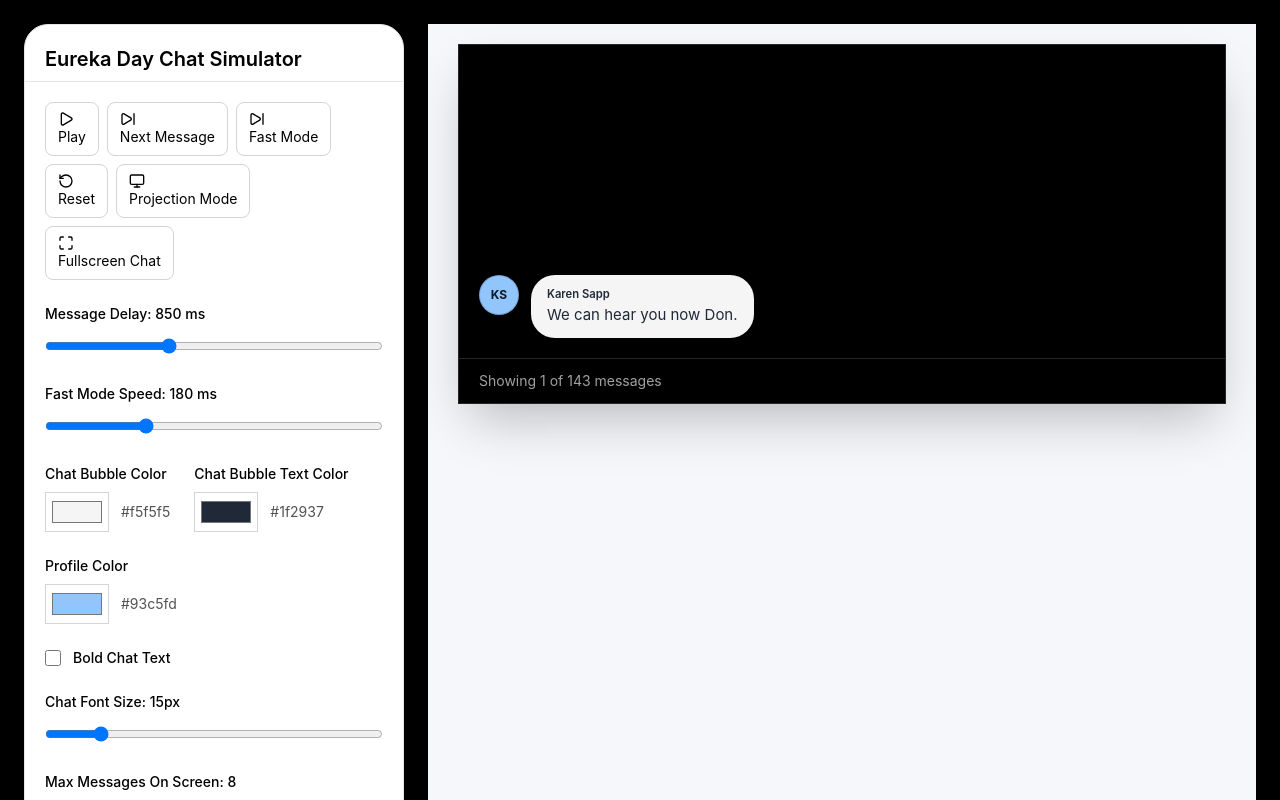
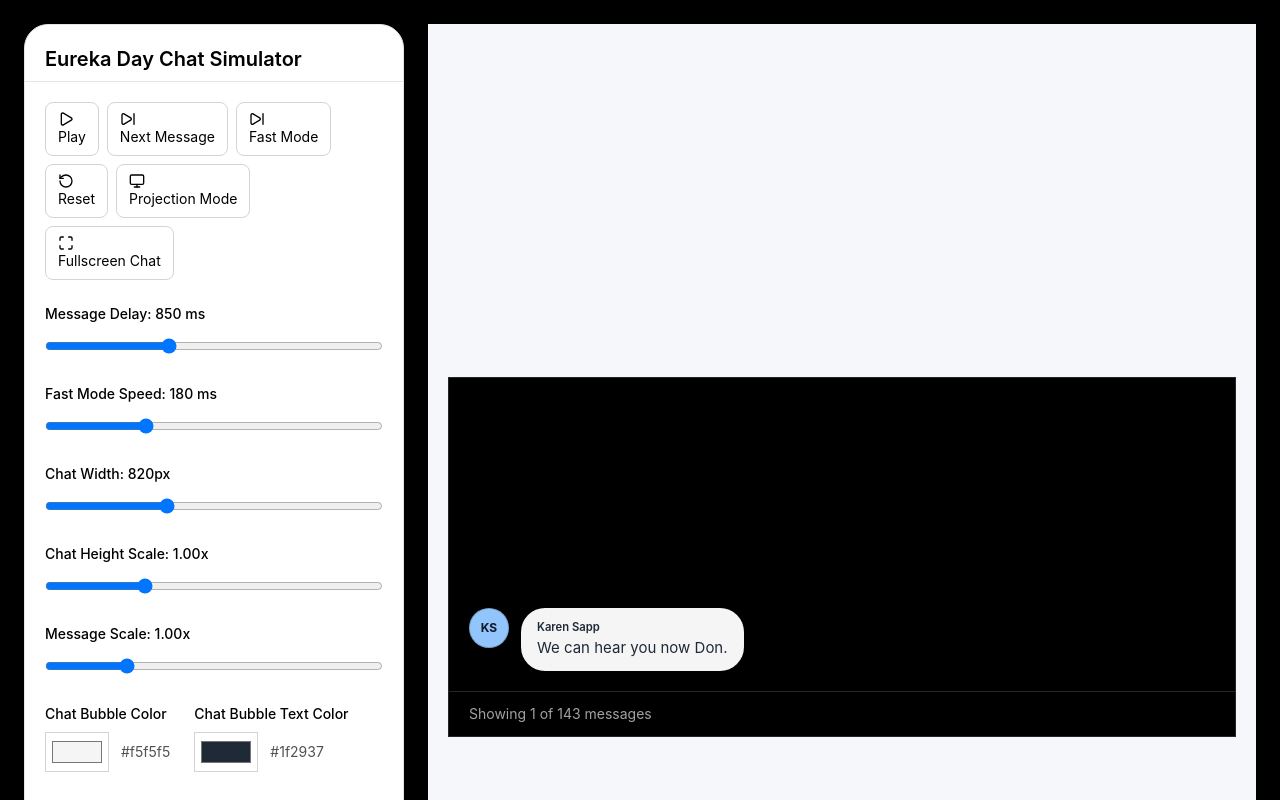
Before and after one commit to caseydalke-hue/Eureka, a React (Vite) app: page / in a window 1280 px wide. Both pictures are taken after a click on the button "Next Message". Shown: the top 800 px of the page. Built offline with nearby package versions, Linux system fonts and the light colour scheme.

Commit message:
Update Eureka Day chat simulator layout and scaling controls

```diff
--- a/src/App.tsx
+++ b/src/App.tsx
@@ -9,6 +9,7 @@ const Button = ({ children, onClick, className = "", variant, ...props }: any) =
     {children}
   </button>
 );
+
 const Card = ({ children, className = "" }: any) => (
   <div className={`bg-white border border-neutral-200 rounded-2xl ${className}`}>{children}</div>
 );
@@ -24,6 +25,7 @@ const CardTitle = ({ children, className = "" }: any) => (
 const CardContent = ({ children, className = "" }: any) => (
   <div className={`p-5 ${className}`}>{children}</div>
 );
+
 const Slider = ({ min, max, step, value, onValueChange }: any) => (
   <input
     type="range"
@@ -35,6 +37,7 @@ const Slider = ({ min, max, step, value, onValueChange }: any) => (
     className="w-full"
   />
 );
+
 import { Play, Pause, RotateCcw, SkipForward, Monitor, Maximize } from "lucide-react";
 import { motion, AnimatePresence } from "framer-motion";
 
@@ -284,8 +287,6 @@ function getAvatarStyle(profileColor: string) {
   };
 }
 
-
-
 export default function EurekaDayChatSimulator() {
   const [messages] = useState<Message[]>(seedMessages);
   const [visibleCount, setVisibleCount] = useState(0);
@@ -300,12 +301,15 @@ export default function EurekaDayChatSimulator() {
   const [bubbleTextColor, setBubbleTextColor] = useState("#1f2937");
   const [isBubbleTextBold, setIsBubbleTextBold] = useState(false);
   const [chatFontSize, setChatFontSize] = useState(15);
+  const [chatHeightScale, setChatHeightScale] = useState(1);
+  const [messageScale, setMessageScale] = useState(1);
+  const [chatWidth, setChatWidth] = useState(820);
   const [isProjectionMode, setIsProjectionMode] = useState(false);
   const [projectionNotice, setProjectionNotice] = useState("");
+
   const timerRef = useRef<number | null>(null);
   const chatWindowRef = useRef<HTMLDivElement | null>(null);
 
-  // Spacebar = Next Message (QLab-style operator advance)
   useEffect(() => {
     const handler = (e: KeyboardEvent) => {
       if (e.code === "Space") {
@@ -347,7 +351,6 @@ export default function EurekaDayChatSimulator() {
     if (visibleCount >= messages.length) setIsPlaying(false);
   }, [visibleCount, messages.length]);
 
-
   const toggleFastMode = () => {
     setIsPlaying(false);
     setIsFastMode((f) => !f);
@@ -361,7 +364,9 @@ export default function EurekaDayChatSimulator() {
     if (!chatWindowRef.current) return;
 
     if (!document.fullscreenEnabled) {
-      setProjectionNotice("Fullscreen is blocked in this preview. It should work in a normal browser tab on your own site.");
+      setProjectionNotice(
+        "Fullscreen is blocked in this preview. It should work in a normal browser tab on your own site."
+      );
       return;
     }
 
@@ -374,11 +379,11 @@ export default function EurekaDayChatSimulator() {
         setProjectionNotice("");
       }
     } catch (error) {
-      setProjectionNotice("Fullscreen is blocked in this preview. It should work in a normal browser tab on your own site.");
+      setProjectionNotice(
+        "Fullscreen is blocked in this preview. It should work in a normal browser tab on your own site."
+      );
     }
   };
-
-
 
   return (
     <div className="min-h-screen bg-black p-6">
@@ -387,12 +392,10 @@ export default function EurekaDayChatSimulator() {
           <CardHeader>
             <CardTitle className="text-xl">Eureka Day Chat Simulator</CardTitle>
           </CardHeader>
+
           <CardContent className="space-y-6">
             <div className="flex flex-wrap gap-2">
-                <Button
-                  onClick={() => setIsPlaying((p) => !p)}
-                  className="rounded-2xl"
-                >
+              <Button onClick={() => setIsPlaying((p) => !p)} className="rounded-2xl">
                 {isPlaying ? (
                   <>
                     <Pause className="mr-2 h-4 w-4" /> Pause
@@ -447,14 +450,11 @@ export default function EurekaDayChatSimulator() {
                 onClick={toggleProjectionMode}
                 className="rounded-2xl"
               >
-                  <Monitor className="mr-2 h-4 w-4" /> {isProjectionMode ? "Exit Projection" : "Projection Mode"}
+                <Monitor className="mr-2 h-4 w-4" />{" "}
+                {isProjectionMode ? "Exit Projection" : "Projection Mode"}
               </Button>
 
-                <Button
-                  variant="outline"
-                  onClick={openFullscreenChat}
-                  className="rounded-2xl"
-                >
+              <Button variant="outline" onClick={openFullscreenChat} className="rounded-2xl">
                 <Maximize className="mr-2 h-4 w-4" /> Fullscreen Chat
               </Button>
             </div>
@@ -484,6 +484,41 @@ export default function EurekaDayChatSimulator() {
                 step={10}
                 value={[fastDelay]}
                 onValueChange={(v: number[]) => setFastDelay(v[0])}
+              />
+            </div>
+
+            <div className="space-y-3">
+              <div className="text-sm font-medium">Chat Width: {chatWidth}px</div>
+              <Slider
+                min={500}
+                max={1400}
+                step={10}
+                value={[chatWidth]}
+                onValueChange={(v: number[]) => setChatWidth(v[0])}
+              />
+            </div>
+
+            <div className="space-y-3">
+              <div className="text-sm font-medium">
+                Chat Height Scale: {chatHeightScale.toFixed(2)}x
+              </div>
+              <Slider
+                min={0.6}
+                max={2}
+                step={0.05}
+                value={[chatHeightScale]}
+                onValueChange={(v: number[]) => setChatHeightScale(v[0])}
+              />
+            </div>
+
+            <div className="space-y-3">
+              <div className="text-sm font-medium">Message Scale: {messageScale.toFixed(2)}x</div>
+              <Slider
+                min={0.7}
+                max={2}
+                step={0.05}
+                value={[messageScale]}
+                onValueChange={(v: number[]) => setMessageScale(v[0])}
               />
             </div>
 
@@ -566,20 +601,36 @@ export default function EurekaDayChatSimulator() {
 
         <div
           ref={chatWindowRef}
-          className={`${isProjectionMode ? "bg-black p-0 shadow-none ring-0" : "bg-[#f5f7fb] p-5 shadow-xl ring-1 ring-black/5"}`}>
-          <div className="mx-auto flex h-[45vh] max-w-3xl flex-col overflow-hidden border border-neutral-800 bg-black shadow-2xl">
-            <div className="hidden">
-              <div>
-                <div className="text-lg font-semibold text-neutral-900">Eureka Day Community</div>
-                <div className="text-sm text-neutral-500">Live Stream Chat</div>
-              </div>
-              <div className="rounded-full bg-red-100 px-3 py-1 text-xs font-semibold uppercase tracking-wide text-red-700">
-                Live
-              </div>
-            </div>
-
-            <div className="flex-1 overflow-hidden bg-black px-5 py-5">
-              <div className="flex h-full flex-col justify-end gap-3">
+          className={
+            isProjectionMode
+              ? "bg-black min-h-screen w-full flex items-center justify-center overflow-hidden"
+              : "bg-[#f5f7fb] p-5 shadow-xl ring-1 ring-black/5 flex items-center justify-center overflow-hidden"
+          }
+        >
+          <div
+            className="flex w-full items-center justify-center overflow-hidden"
+            style={{
+              minHeight: isProjectionMode ? "100vh" : "45vh",
+              padding: isProjectionMode ? "2vh 2vw" : "0",
+              boxSizing: "border-box",
+            }}
+          >
+            <div
+              className="flex flex-col overflow-hidden border border-neutral-800 bg-black shadow-2xl"
+              style={{
+                width: `min(${chatWidth}px, 96vw)`,
+                height: isProjectionMode
+                  ? `min(${780 * chatHeightScale}px, 94vh)`
+                  : `min(${420 * chatHeightScale}px, 45vh)`,
+                maxWidth: "96vw",
+                maxHeight: isProjectionMode ? "94vh" : "45vh",
+              }}
+            >
+              <div className={`flex-1 overflow-hidden bg-black ${isProjectionMode ? "px-6 py-6" : "px-5 py-5"}`}>
+                <div
+                  className="flex h-full flex-col justify-end"
+                  style={{ gap: `${12 * messageScale}px` }}
+                >
                   <AnimatePresence initial={false}>
                     {visibleMessages.map((message) => (
                       <motion.div
@@ -588,24 +639,59 @@ export default function EurekaDayChatSimulator() {
                         initial={{ opacity: 0, y: 28, scale: 0.98 }}
                         animate={{ opacity: 1, y: 0, scale: 1 }}
                         exit={{ opacity: 0, y: -16 }}
-                      transition={{ duration: 0.7, ease: [0.22, 1, 0.36, 1], layout: { duration: 0.65, ease: [0.22, 1, 0.36, 1] } }}
-                      className="flex items-start gap-3"
+                        transition={{
+                          duration: 0.7,
+                          ease: [0.22, 1, 0.36, 1],
+                          layout: { duration: 0.65, ease: [0.22, 1, 0.36, 1] },
+                        }}
+                        className="flex items-start"
+                        style={{ gap: `${12 * messageScale}px` }}
                       >
                         <div
-                        className="flex h-10 w-10 shrink-0 items-center justify-center rounded-full text-xs font-bold"
-                        style={getAvatarStyle(profileColor)}
+                          className="flex shrink-0 items-center justify-center rounded-full font-bold"
+                          style={{
+                            ...getAvatarStyle(profileColor),
+                            width: `${40 * messageScale}px`,
+                            height: `${40 * messageScale}px`,
+                            fontSize: `${12 * messageScale}px`,
+                          }}
                         >
                           {getInitials(message.name)}
                         </div>
 
                         <div
-                          className="min-w-0 max-w-[88%] rounded-3xl px-4 py-3 shadow-sm ring-1 ring-black/5"
-                          style={{ backgroundColor: bubbleColor }}
+                          className="min-w-0 max-w-[78%] shadow-sm ring-1 ring-black/5"
+                          style={{
+                            backgroundColor: bubbleColor,
+                            borderRadius: `${24 * messageScale}px`,
+                            paddingLeft: `${16 * messageScale}px`,
+                            paddingRight: `${16 * messageScale}px`,
+                            paddingTop: `${12 * messageScale}px`,
+                            paddingBottom: `${12 * messageScale}px`,
+                          }}
                         >
-                        <div className="mb-1 font-semibold leading-tight" style={{ color: bubbleTextColor, fontSize: chatFontSize * 0.75 }}>{message.name}</div>
                           <div
-                          className={`leading-snug ${message.type === "reaction" ? "text-2xl" : ""}`}
-                          style={{ color: bubbleTextColor, fontWeight: isBubbleTextBold ? 700 : 400, fontSize: chatFontSize }}
+                            className="font-semibold leading-tight"
+                            style={{
+                              color: bubbleTextColor,
+                              fontSize: `${chatFontSize * 0.75 * messageScale}px`,
+                              marginBottom: `${4 * messageScale}px`,
+                            }}
+                          >
+                            {message.name}
+                          </div>
+
+                          <div
+                            className="leading-snug"
+                            style={{
+                              color: bubbleTextColor,
+                              fontWeight: isBubbleTextBold ? 700 : 400,
+                              fontSize: `${
+                                (message.type === "reaction" ? chatFontSize * 1.5 : chatFontSize) *
+                                messageScale
+                              }px`,
+                              lineHeight: message.type === "reaction" ? 1 : 1.35,
+                            }}
                           >
                             {message.text}
                           </div>
@@ -623,5 +709,6 @@ export default function EurekaDayChatSimulator() {
           </div>
         </div>
       </div>
+    </div>
   );
 }
```
Lines whose indentation alone changed are shown as unchanged.
